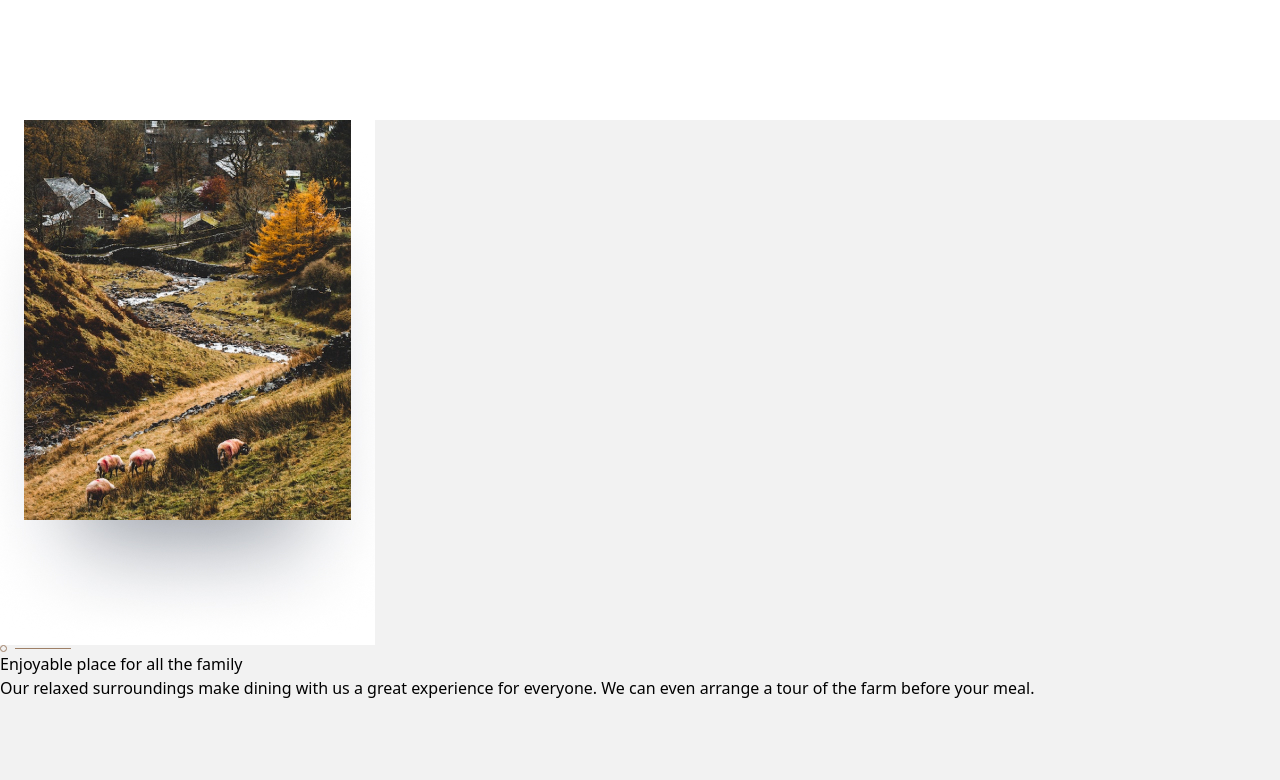
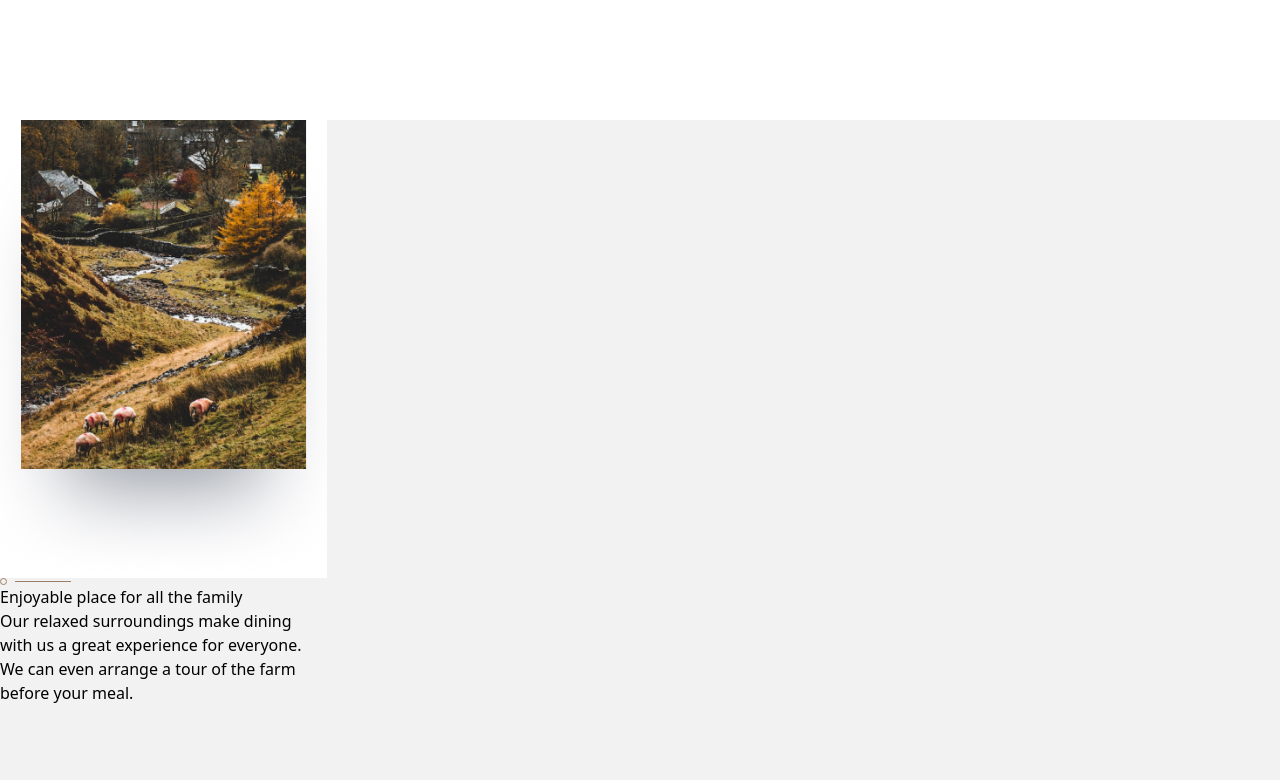
Before and after one commit to neshacascia/verde, a React (Vite) app: page / in a window 1280 px wide. Shown: the part 840-1620 px from the top of the page. Built offline with nearby package versions, Linux system fonts and the light colour scheme.

Commit message:
added width

```diff
--- a/src/components/Item.jsx
+++ b/src/components/Item.jsx
@@ -3,7 +3,7 @@ import divide from '../../public/assets/patterns/pattern-divide.svg';
 export default function Item({ item }) {
   console.log(item);
   return (
-    <div className="bg-[#F2F2F2] text-red w-full h-[662px] ">
+    <div className="text-red w-[327px] h-[662px] ">
       <img src={item.image} />
       <img src={divide} />
       <h2>{item.heading}</h2>
```
